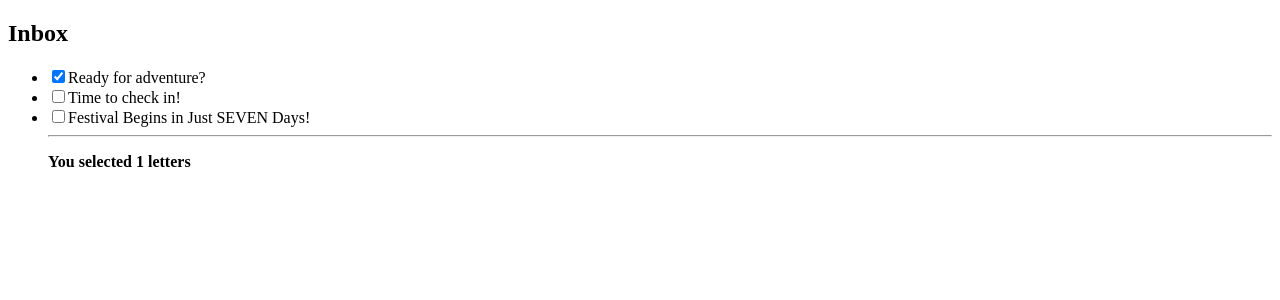
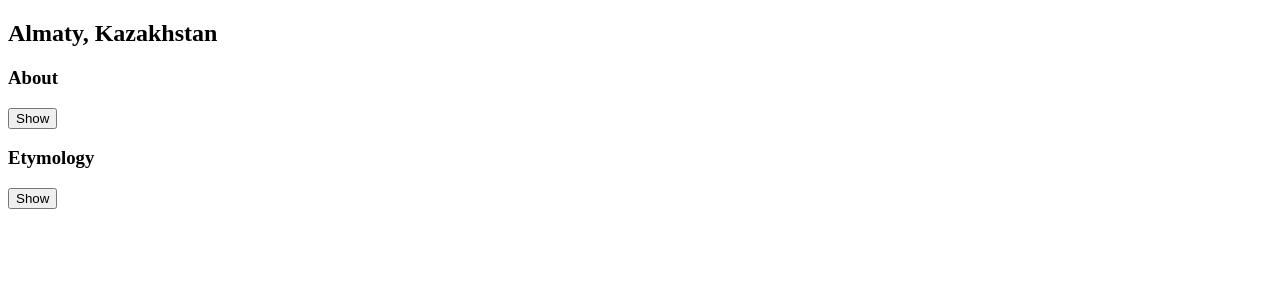
Before and after one commit to ndejoma/react-18-with-yarn, a React (Create React App) app: page / in a window 1280 px wide. Shown: the top 300 px of the page. Built offline with nearby package versions, Linux system fonts and the light colour scheme.

Commit message:
Done implementing sharing state

```diff
--- a/src/App.js
+++ b/src/App.js
@@ -2,6 +2,7 @@
 import { useImmer } from 'use-immer';
 import { initialTravelPlan } from './places.js';
 import MailClient from './multiple-selection/MyApp.js';
+import SharingState from './sharing-state/SharingState.js';
 // const App = () => {
 // 	const [person, setPerson] = useImmer({
 // 		name: 'John Maina',
@@ -256,7 +257,8 @@ const App = () => {
 			{/* <MyTaskApp /> */}
 			{/* <Picture /> */}
 			{/* <TravelPlan /> */}
-			<MailClient />
+			{/* <MailClient /> */}
+			<SharingState />
 		</>
 	);
 };
--- /dev/null
+++ b/src/sharing-state/SharingState.js
@@ -0,0 +1,60 @@
+/** @format */
+
+import React from 'react';
+import { useState } from 'react';
+
+const data = [
+	{
+		title: 'About',
+		content:
+			" With a population of about 2 million, Almaty is Kazakhstan's largest city."
+	},
+	{
+		title: 'Etymology',
+		content:
+			"The name comes from алма, the Kazakh word for 'apple' and is often translated as 'full of apples'. In fact, the region surrounding Almaty is thought to be the ancestral home of the apple, and the wild Malus sieversii is considered a likely candidate for the ancestor of the modern domestic apple."
+	}
+];
+
+function Panel({ idx, title, children, handleActiveItem = f => f, activeIdx }) {
+	const isActive = activeIdx === idx;
+	return (
+		<section className='panel'>
+			<h3>{title}</h3>
+			{isActive ? (
+				<p>{children}</p>
+			) : (
+				<button onClick={() => handleActiveItem(idx)}>Show</button>
+			)}
+		</section>
+	);
+}
+
+function Accordion() {
+	const [activeIdx, setActiveIdx] = useState(null);
+
+	const handleActiveItem = idx => {
+		setActiveIdx(idx);
+	};
+	return (
+		<>
+			<h2>Almaty, Kazakhstan</h2>
+			{data.map((item, idx) => {
+				return (
+					<Panel
+						activeIdx={activeIdx}
+						idx={idx}
+						handleActiveItem={handleActiveItem}
+						key={idx}
+						title={item.title}>
+						{item.content}
+					</Panel>
+				);
+			})}
+		</>
+	);
+}
+
+export default function SharingState() {
+	return <Accordion />;
+}
```
Also changed, not shown: src/preserving-state/Counter.js (added, +33 -0 lines).
